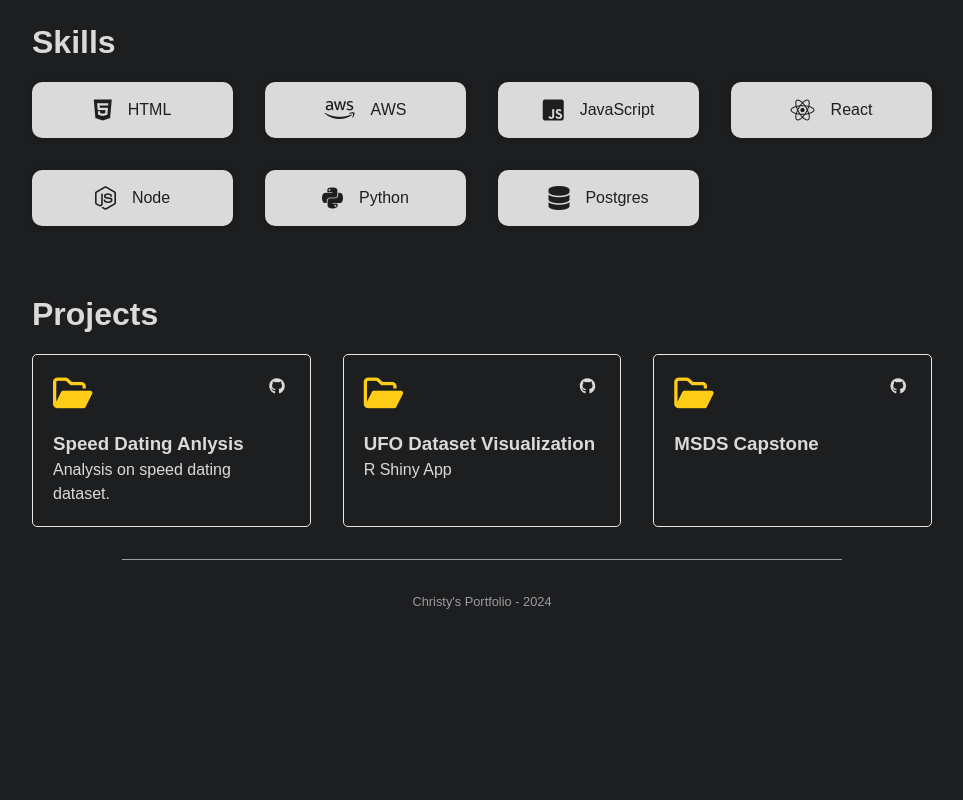
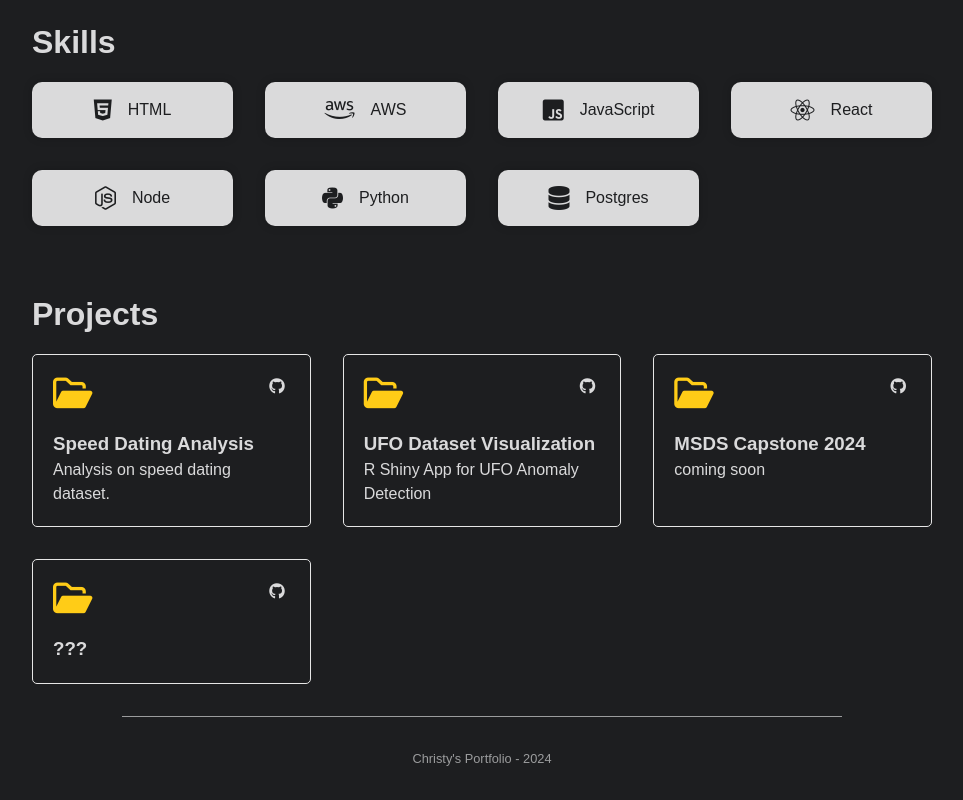
Before and after one commit to cml-data/cml-anaylsis.github.io, a Next.js app: page / in a window 1280 px wide. Shown: the part 857-1657 px from the top of the page, without its empty margins (158-1121 px from the left). Before the commit the page ends 1500 px from the top, so only its background shows below. Built offline with nearby package versions, Linux system fonts and the light colour scheme.

Commit message:
adding a couple of projects

```diff
--- a/src/components/data.js
+++ b/src/components/data.js
@@ -1,7 +1,7 @@
 export const projectData = [
 	{
 		id: 1,
-		title: 'Speed Dating Anlysis',
+		title: 'Speed Dating Analysis',
 		description:
 			'Analysis on speed dating dataset.',
 		gitHubLink: 'https://github.com/cml-data/505project',
@@ -10,14 +10,21 @@ export const projectData = [
 		id: 2,
 		title: 'UFO Dataset Visualization',
 		description:
-			'R Shiny App',
-		gitHubLink: 'https://github.com/olawanlejoel/Book-Library',
+			'R Shiny App for UFO Anomaly Detection',
+		gitHubLink: 'https://github.com/cml-data/msds/tree/main/DATA502_Final_Project',
 	},
 	{
 		id: 3,
-		title: 'MSDS Capstone',
+		title: 'MSDS Capstone 2024',
+		description:
+			'coming soon',
+		gitHubLink: '',
+	},
+		{
+		id: 4,
+		title: '???',
 		description:
 			'',
-		gitHubLink: 'https://github.com/olawanlejoel/random-quote-generator',
+		gitHubLink: '',
 	},
 ];
```
